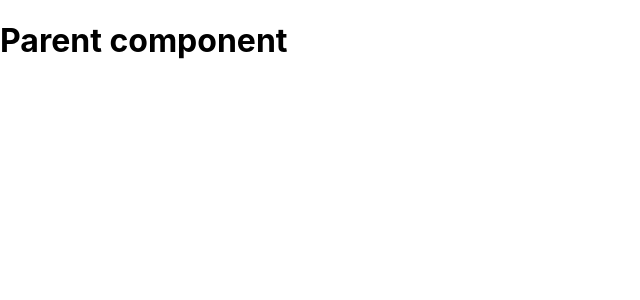
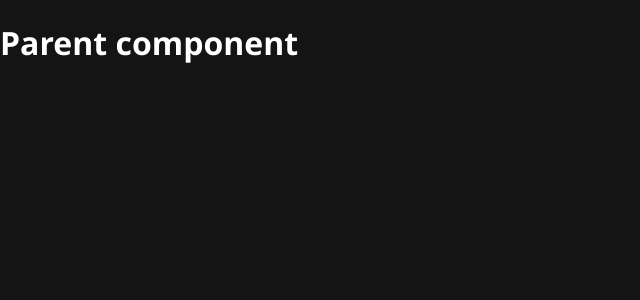
Before and after one commit to MuhammedAO/netflix, a React (Create React App) app: page / in a window 1280 px wide. Shown: the top 300 px of the page, without its empty margins (0-640 px from the left). Built offline with nearby package versions, Linux system fonts and the light colour scheme.

Commit message:
Header styles

```diff
--- a/src/css/App.css
+++ b/src/css/App.css
@@ -1,38 +1,46 @@
-.App {
-  text-align: center;
+/* Global var */
+
+:root{
+  --main-red: rgba(211, 9, 19);
+  --main-red-hover: #e50914;
+  --main-dark: rgba(20,20,20);
+  --main-deep-dark: rgba(0,0,0);
+  --main-grey: rgba(153,153,153);
 }
 
-.App-logo {
-  height: 40vmin;
-  pointer-events: none;
+*{
+  box-sizing: border-box;
 }
 
-@media (prefers-reduced-motion: no-preference) {
-  .App-logo {
-    animation: App-logo-spin infinite 20s linear;
-  }
+body {
+  font-family:  'Segoe UI';
+  -webkit-font-smoothing: antialiased;
+  -moz-osx-font-smoothing: grayscale;
+  background: var(--main-dark);
+  color: #fff;
 }
 
-.App-header {
-  background-color: #282c34;
-  min-height: 100vh;
-  display: flex;
-  flex-direction: column;
-  align-items: center;
-  justify-content: center;
-  font-size: calc(10px + 2vmin);
+a{
+  text-decoration: none;
   color: white;
 }
 
-.App-link {
-  color: #61dafb;
+/* Header section */
+
+.header-container{
+  width: 100vw;
+  height: 90vh;
+  position: relative;
+  background: radial-gradient(rgba(0,0,0,0), rgba(0,0,0,0.7)), url(../assets/images/bg.jpg) no-repeat center center/cover;
 }
 
-@keyframes App-logo-spin {
-  from {
-    transform: rotate(0deg);
-  }
-  to {
-    transform: rotate(360deg);
-  }
+.header-container::after{
+  content: '';
+  position: absolute;
+  top:0;
+  left:0;
+  width: 100%;
+  height: 100%;
+  background: rgba(0,0,0,0.5);
+  box-shadow: inset 4.375rem 3.125rem 11.875rem #000,  -4.375rem -3.125rem -11.875rem ;
 }
```
